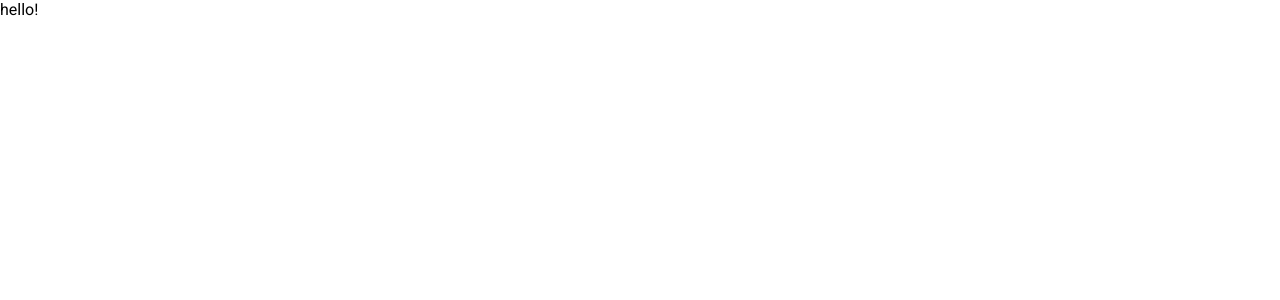
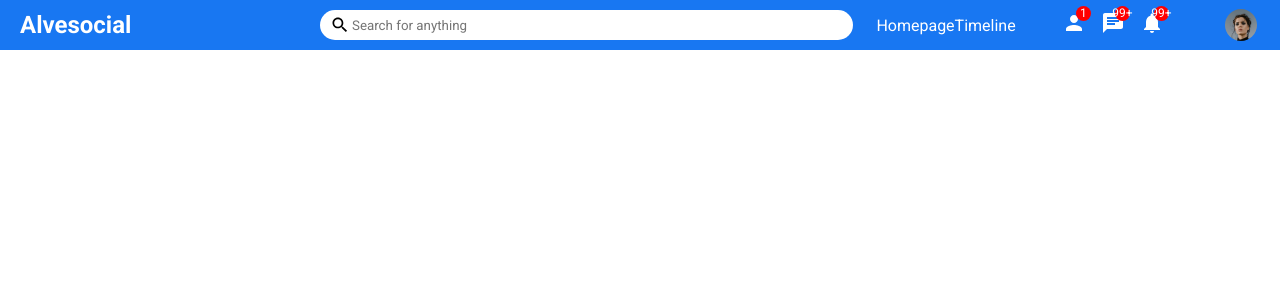
Before and after one commit to guiAlvesDeOliveira/react-node-social-media, a React (Create React App) app in the folder view/: page / in a window 1280 px wide. Shown: the top 300 px of the page. Built offline with nearby package versions, Linux system fonts and the light colour scheme.

Commit message:
Created topbar component.

```diff
--- a/view/package.json
+++ b/view/package.json
@@ -3,6 +3,10 @@
   "version": "0.1.0",
   "private": true,
   "dependencies": {
+    "@emotion/react": "^11.11.1",
+    "@emotion/styled": "^11.11.0",
+    "@mui/icons-material": "^5.14.0",
+    "@mui/material": "^5.14.0",
     "@testing-library/jest-dom": "^5.17.0",
     "@testing-library/react": "^13.4.0",
     "@testing-library/user-event": "^13.5.0",
--- a/view/src/App.js
+++ b/view/src/App.js
@@ -1,10 +1,7 @@
+import Home from "./pages/home/Home";
 
 function App() {
-  return (
-    <div >
-      hello!
-    </div>
-  );
+  return <Home/>
 }
 
 export default App;
--- /dev/null
+++ b/view/src/components/topbar/Topbar.js
@@ -0,0 +1,39 @@
+import './topbar.css'
+import {Person, Search, Chat, Notifications} from '@mui/icons-material'
+
+export default function Topbar() {
+    return (
+        <div className="topbarContainer">
+            <div className='topbarLeft'>
+                <span className='logo'>Alvesocial</span>
+            </div>
+            <div className='topbarCenter'>
+                <div className='searchbar'>
+                    <Search className='searchIcon'/>
+                    <input className='searchInput' placeholder='Search for anything'/>
+                </div>
+            </div>
+            <div className='topbarRight'>
+                <div className='topbarLinks'>
+                    <span>Homepage</span>
+                    <span>Timeline</span>
+                </div>
+                <div className='topbarIcons'>
+                    <div className='topbarIconItem'>
+                        <Person/>
+                        <span className='topbarIconBadge'>1</span>
+                    </div>
+                    <div className='topbarIconItem'>
+                        <Chat/>
+                        <span className='topbarIconBadge'>99+</span>
+                    </div>
+                    <div className='topbarIconItem'>
+                        <Notifications/>
+                        <span className='topbarIconBadge'>99+</span>
+                    </div>
+                </div>
+                <img className='topbarImg' alt='' src='/assets/person/1.jpeg' />
+            </div>
+        </div>
+    )
+}
--- /dev/null
+++ b/view/src/components/topbar/topbar.css
@@ -0,0 +1,94 @@
+.topbarContainer {
+    height: 50px;
+    width: 100%;
+    background-color: #1877f2;
+    display: flex;
+    align-items: center;
+    position: sticky;
+    top: 0;
+}
+
+.topbarLeft {
+    flex: 3;
+}
+
+.logo {
+    font-size: 24px;
+    margin-left: 20px;
+    font-weight: bold;
+    color: white;
+    cursor: pointer;
+}
+
+.topbarCenter {
+    flex: 5;
+}
+
+.searchbar {
+    width: 100%;
+    height: 30px;
+    background-color: white;
+    border-radius: 30px;
+    display: flex;
+    align-items: center;
+}
+
+.searchIcon {
+    font-size: 20px !important;
+    margin-left: 10px;
+}
+
+.searchInput {
+    border: none;
+    width: 70%;
+}
+
+.searchInput:focus {
+    outline: none;
+}
+
+.topbarRight {
+    flex: 4;
+    display: flex;
+    align-items: center;
+    justify-content: space-around;
+    color: white;
+}
+
+.topbarLink {
+    margin-right: 10px;
+    font-size: 14px;
+    cursor: pointer;
+}
+
+.topbarIcons {
+    display: flex;
+}
+
+.topbarIconItem {
+    margin-right: 15px;
+    cursor: pointer;
+    position: relative;
+}
+
+.topbarIconBadge {
+    width: 15px;
+    height: 15px;
+    background-color: red;
+    border-radius: 50%;
+    color: white;
+    position: absolute;
+    top: -5px;
+    right: -5px;
+    display: flex;
+    justify-content: center;
+    font-size: 12px;
+}
+
+.topbarImg {
+    width: 32px;
+    height: 32px;
+    border-radius: 50%;
+    object-fit: cover;
+    cursor: pointer;
+}
--- /dev/null
+++ b/view/src/pages/home/Home.js
@@ -0,0 +1,9 @@
+import Topbar from "../../components/topbar/Topbar";
+
+export default function Home(){
+    return (
+        <div>
+            <Topbar/>
+        </div>
+    )
+}
```
Also changed, not shown: view/src/pages/home/home.css (added), 1 other file (tests, documents, lock files or other folders).
